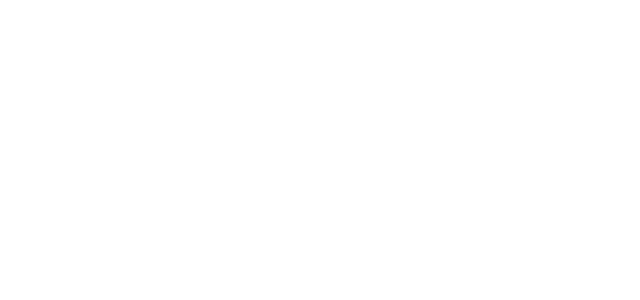
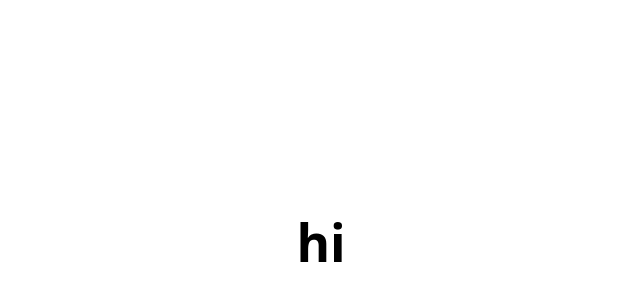
Before and after one commit to danielelbaz7/financial-management-system, a React (Vite) app in the folder dollar.js/: page / in a window 1280 px wide. Shown: the part 158-458 px from the top of the page, without its empty margins (319-959 px from the left). Built offline with nearby package versions, Linux system fonts and the light colour scheme.

Commit message:
built out the main parts of the website

```diff
--- a/dollar.js/src/Header.tsx
+++ b/dollar.js/src/Header.tsx
@@ -1,9 +1,7 @@
 import "./index.css"
 
-export default function Header() {
+export default function Body() {
     return(
-        <header>
-            <body></body>
-        </header>
+        <h1 className="text-black font-bold">hi</h1>
     )
 }
```
